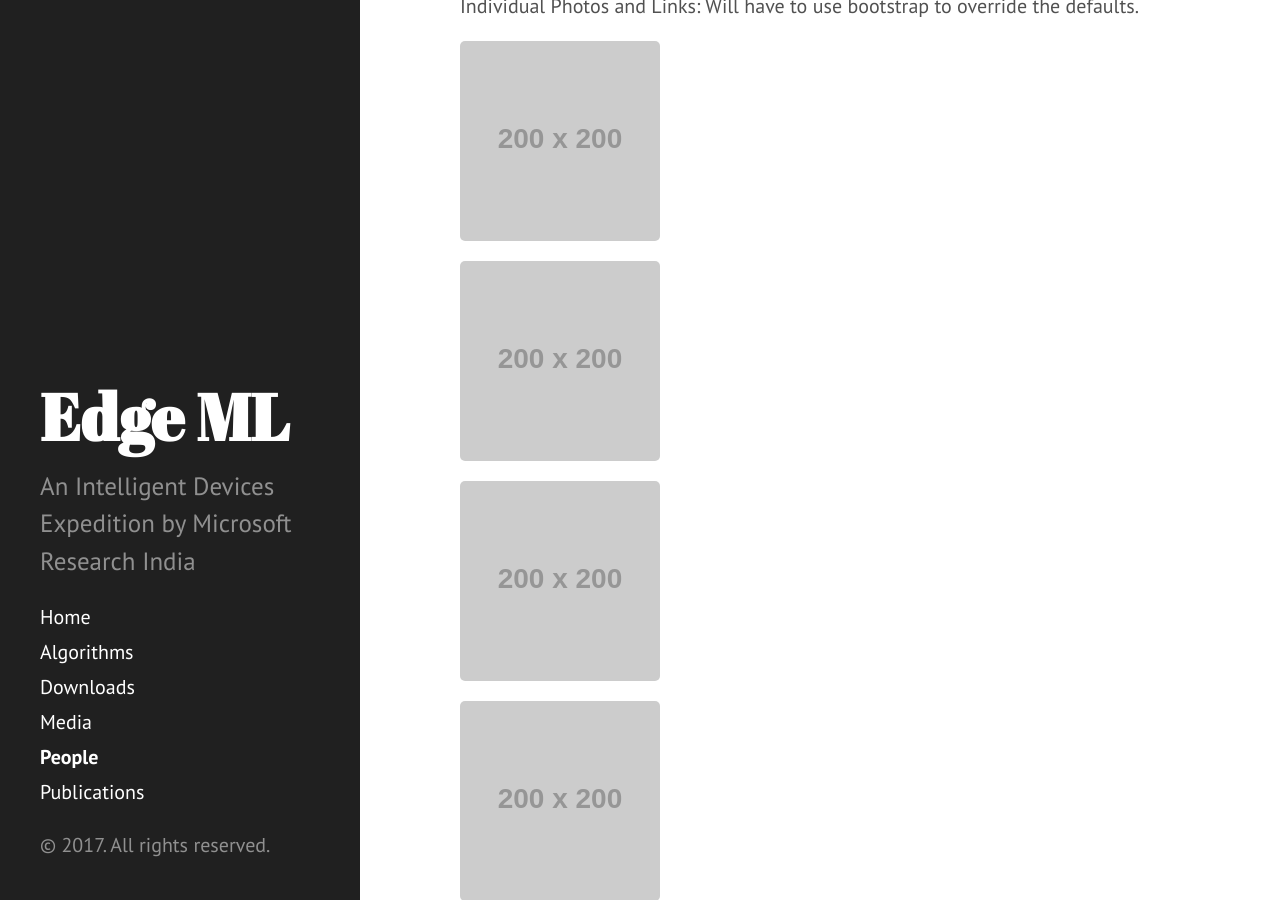
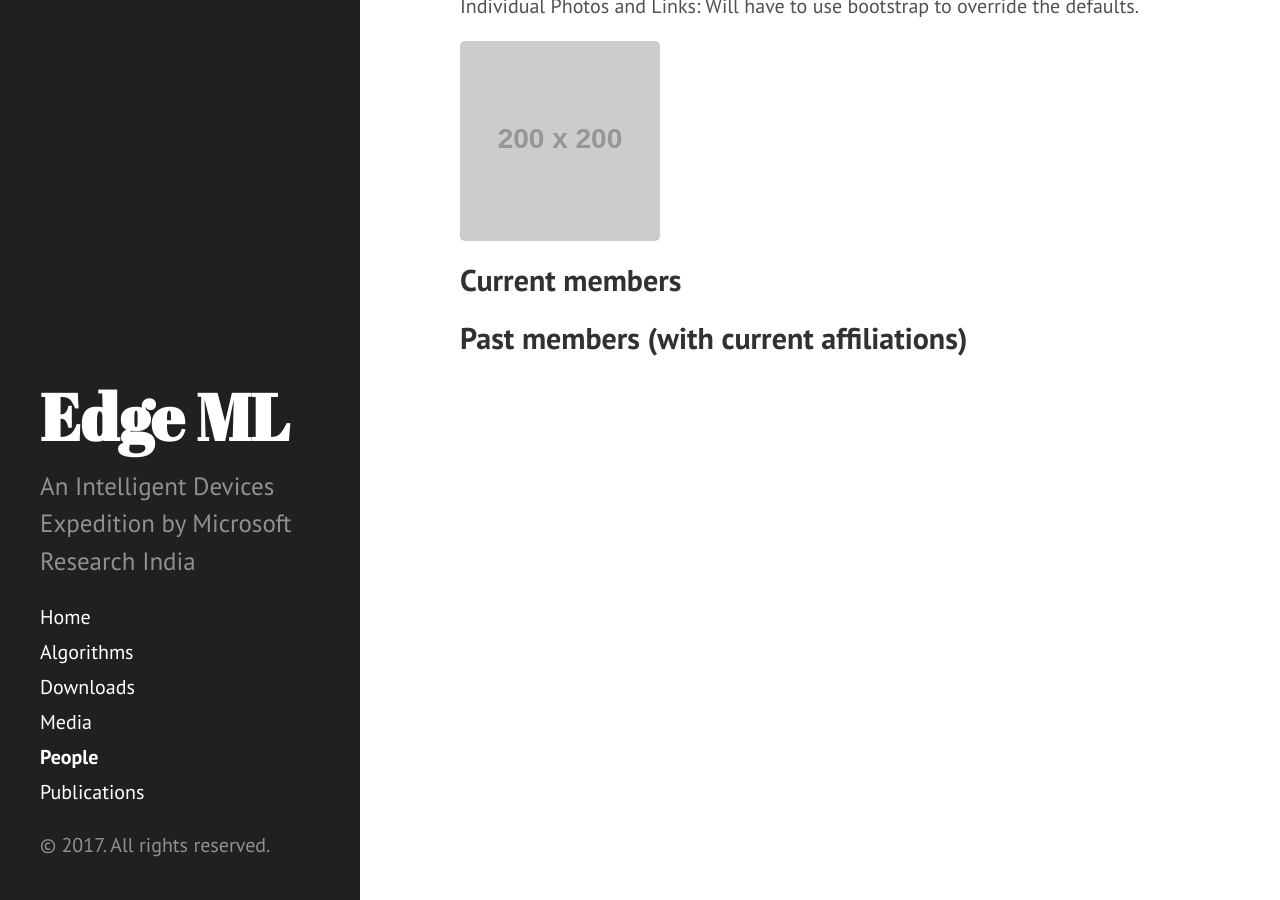
Before and after one commit to ShishirPatil/EdgeML, a Jekyll site: the page built from People.md, in a window 1280 px wide and 900 px high, scrolled down 579 px. Built offline with Jekyll 4.4.1, drawn with Linux system fonts in a browser that asks for light colours.

Commit message:
Update People.md

```diff
--- a/People.md
+++ b/People.md
@@ -11,6 +11,7 @@ Individual Photos and Links:
 Will have to use bootstrap to override the defaults.
 
 ![placeholder](http://placehold.it/200x200 "Small example image")
-![placeholder](http://placehold.it/200x200 "Small example image")
-![placeholder](http://placehold.it/200x200 "Small example image")
-![placeholder](http://placehold.it/200x200 "Small example image")
+
+## Current members
+
+## Past members (with current affiliations)
```
